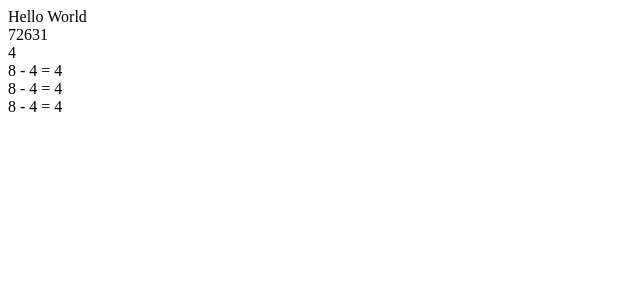
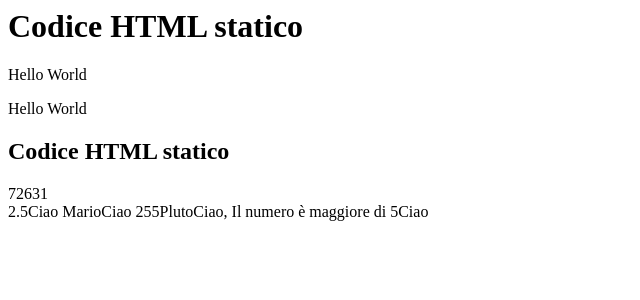
Before and after one commit to andreagaspari/csc-corso-backend, a PHP site: page / in a window 1280 px wide. Shown: the top 300 px of the page, without its empty margins (0-640 px from the left). Run offline with PHP 8.4, Linux system fonts and the light colour scheme; data that the repository does not hold is empty.

Commit message:
Esempi di codice php

```diff
--- a/index.php
+++ b/index.php
@@ -1,7 +1,16 @@
+<h1>Codice HTML statico</h1>
+
 <?php
-    // Stampa Hello World e va a capo
-    echo "Hello World<br/>";
+    // Stampa Hello World dentro un tag <p>
+    echo "<p>Hello World</p>";
+?>
 
+<!-- Stampa Hello World dentro un tag <p> -->
+<p><?php echo "Hello World"; ?></p>
+
+<h2>Codice HTML statico</h2>
+
+<?php
     /*  Le operazioni artimetiche predefinite sono le stesse 4 della matematica
         vista a scuola, con in più l'operatore resto che ritorna il resto della
         divisione tra numeri interi.
@@ -11,22 +20,93 @@
     echo 2 * 3; // Stampa il risultato della moltiplicazione
     echo 6 / 2; // Stampa il risultato della divisione
     echo 6 % 5; // Stampa il risultato del resto della divisione
+    echo "<br>"; // Stampa un a capo
 
-    echo "<br/>"; // Vado a capo
-    $risultato = 8 - 4; // Dichiaro una variabile e la inizializzo con il risultato dell'operazione
+    // Variabili
+    $numero = 5; // Dichiarazione e asseganzione di un valore ad una variabile
+    $numero = 7; // Assegnazione di un nuovo valore ad una variabile
 
-    echo $risultato; // Stampo il contenuto della variabile risultato
-    echo "<br/>"; // Vado a capo
+    // Numeri interi
+    $numero_intero = 5; // Dichiarazione e assegnazione di un valore ad una variabile
+    echo $numero_intero / 2;
+    $numero_intero = 14e5; // Notazione scientifica 1400000
 
-    echo "8 - 4 = ".$risultato; // Concatenazione tra stringhe
-    echo "<br/>"; // Vado a capo
+    // Numeri decimali
+    $numero_decimale = 5.5; // Dichiarazione e assegnazione di un valore ad una variabile
+    $numero = 2.3e-4; // Notazione scientifica 0.00023
 
-    // Con echo posso stampare più stringhe in una volta, separate da ","
-    echo "8 - 4 = ", $risultato;
-    echo "<br/>"; // Vado a capo
+    // Notazione esadecimale
+    $numero = 0xFF; // 255 in formato esadecimale
 
-    // Con print posso stampare solo una stringa alla volta.
-    print "8 - 4 = ";
-    print $risultato;
+    // Stringhe
+    $stringa = "Hello World"; // Dichiarazione e assegnazione di un valore ad una variabile
+    $strigna = 'Hello World'; // Dichiarazione e assegnazione di un valore ad una variabile
+
+    // Concatenazione tra stringhe
+    $stringa = "Hello" . " World"; // Hello World
+
+    // Interpolazione di stringhe
+    $user = "Mario";
+    echo "Ciao $user"; // Ciao Mario
+
+    // Escape di caratteri
+    echo "<span style='color: red;'></span>";
+    echo '<span style="color: red;"></span>';
+    echo "<span style=\"color: red;\"></span>";
+    echo '<span style=\'color: red;\'></span>';
+
+    echo "Ciao " . $numero;
+    // $numero è una variabile di tipo intero con valore 5
+    $numero = "Ciao " . $numero;
+    // $numero ora è una stringa con valore "Ciao 5"
+
+    // Conversione tra tipi
+    $numero = "872gfvhbio";
+    $numero = $numero + 1; // 873
+
+    // Booleani
+    $boolean = true; // Corrisponde a 1
+    $boolean = false; // Corrisponde a 0
+
+    // Array semplice
+    $array = array(1, 2.2, "Pluto", 4, false);
+    echo $array[2]; // Pluto
+
+    // Array semplice con sintassi alternativa
+    $array = [1, 2, 3, 4, 5];
+
+    // Array associativi
+    $utente1 = array(
+        "nome" => "Mario",
+        "cognome" => "Rossi",
+        "eta" => 30
+    );
+
+    // Stampa di un array associativo
+    echo "Ciao, " . $utente["nome"] .  " " . $utente["cognome"];
+
+    // Array multidimensionali
+    $utenti = [$utente1, $utente2, $utente3];
+
+    // Condizioni
+    if ($numero > 5) {
+        echo "Il numero è maggiore di 5";
+    } else {
+        echo "Il numero è minore o uguale a 5";
+    }
+
+    /*
+        Se l'utente è over 30 stampa "Salve",
+        se è tra 18 e 30 stampa "Buongiorno",
+        altrimenti stampa "Ciao"
+    */
+    if ($utente['eta'] > 30) {
+        echo "Salve";
+    } elseif ($utente['eta'] >= 18) {
+        echo "Buongiorno";
+    } else {
+        echo "Ciao";
+    }
+
 
 ?>
```
